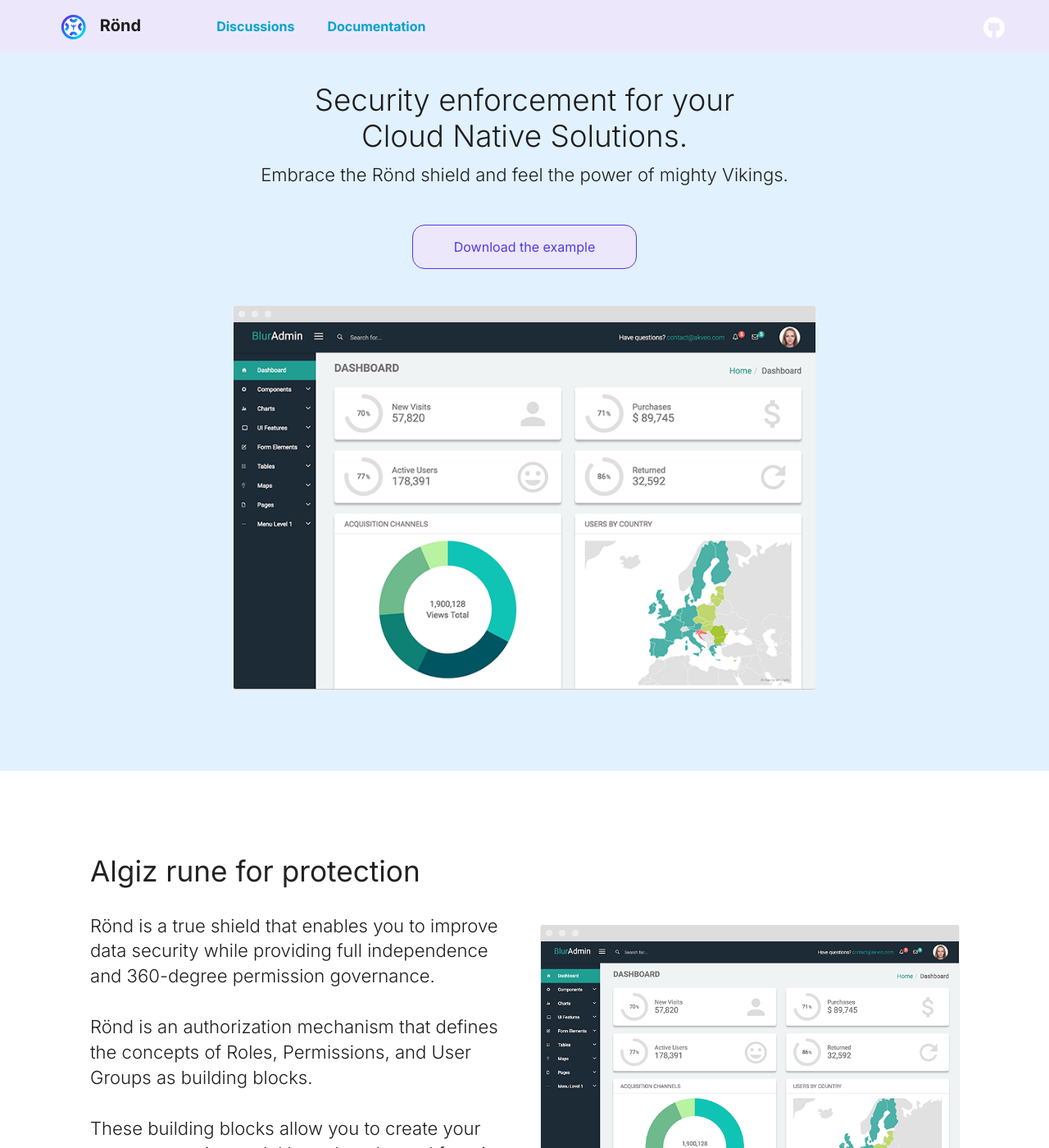
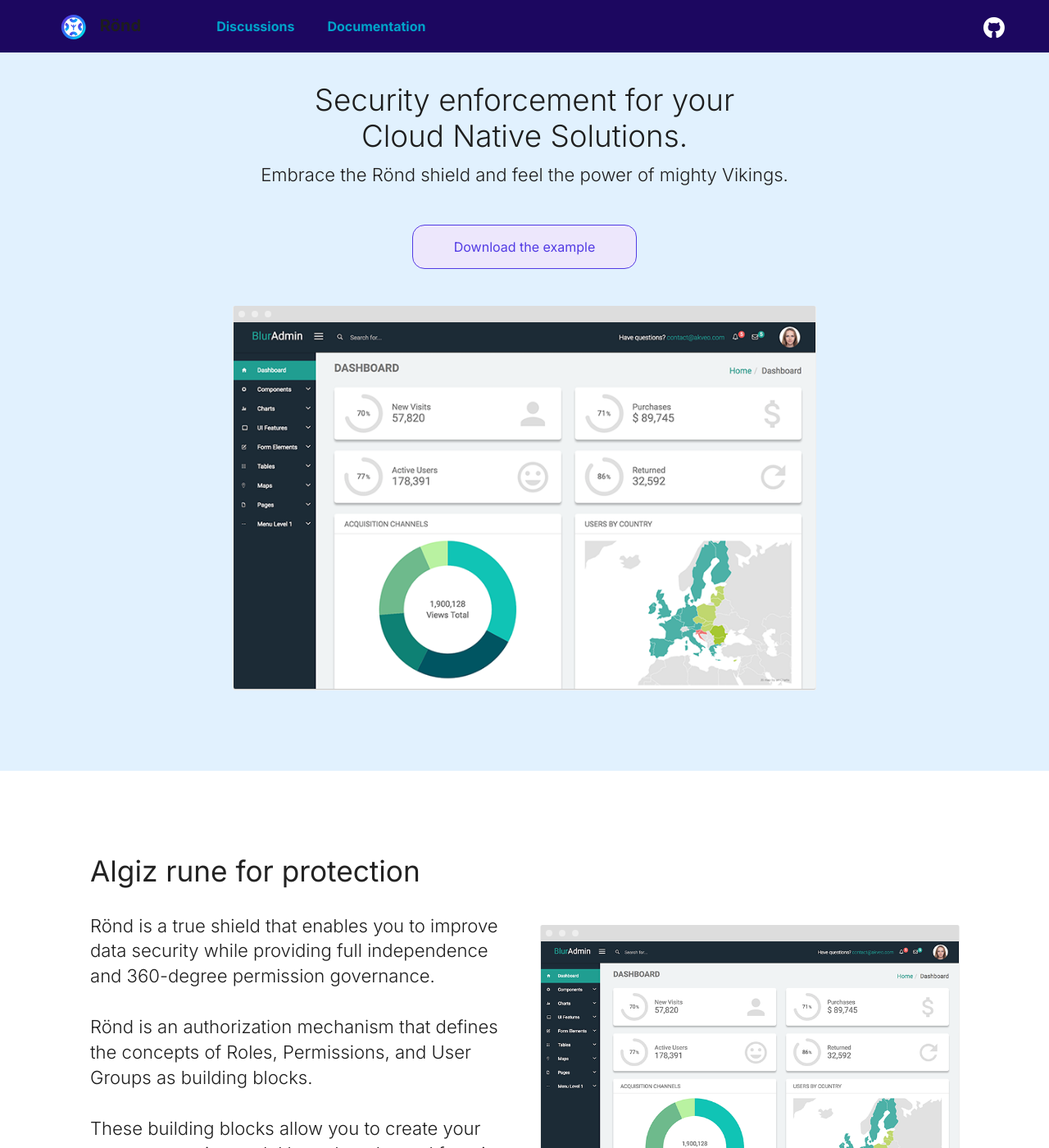
Before and after one commit to rond-authz/rond-authz.github.io, a Jekyll site: the page built from pages/index.md, in a window 1280 px wide and 1400 px high. Shown: the whole window at 82% size. Built offline with Jekyll 4.4.1, drawn with Linux system fonts in a browser that asks for light colours.

Commit message:
Update _config.yml

```diff
--- a/_config.yml
+++ b/_config.yml
@@ -50,7 +50,7 @@
 # If commented, will use material hat theme
 # logo: "assets/img/logo/SRCC-square-red.png"
 logo_pixels: 34
-color: "#EDE7FC"
+color: "#1C0760"
 # color: "#8c1515" # primary color for header, buttons
 
 # Build settings
```
